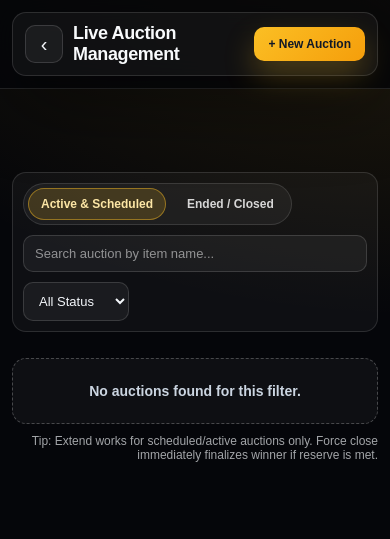
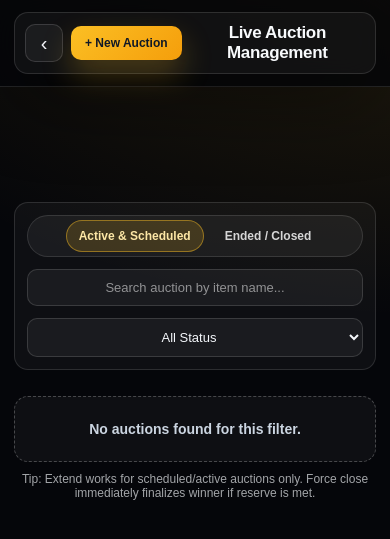
Before and after one commit to jntagulinao-netizen/AndreaMysteryShop, a PHP site: page /AndreaMysteryShop/admin_live_auctions.php in a window 390 px wide. Shown: the top 539 px of the page. Run offline with PHP 8.4, Linux system fonts and the light colour scheme; the visitor is signed in with stand-in values (Sample User, id 1); data that the repository does not hold is empty.

Commit message:
updates admin live auction

```diff
--- a/admin_live_auctions.php
+++ b/admin_live_auctions.php
@@ -65,7 +65,7 @@ if ($role !== 'admin') {
     .page {
       position: relative;
       z-index: 1;
-      width: min(1320px, calc(100% - 40px));
+      width: calc(100% - 40px);
       margin: 0 auto;
       padding: 96px 0 28px;
     }
@@ -83,7 +83,7 @@ if ($role !== 'admin') {
     }
 
     .topbar-inner {
-      width: min(1320px, calc(100% - 40px));
+      width: calc(100% - 40px);
       margin: 0 auto;
       display: flex;
       gap: 10px;
@@ -194,6 +194,11 @@ if ($role !== 'admin') {
 
     .search::placeholder {
       color: rgba(255,255,255,0.52);
+    }
+
+    .status-filter option {
+      color: #111;
+      background: #fff;
     }
 
     .search {
@@ -515,6 +520,10 @@ if ($role !== 'admin') {
         width: calc(100% - 24px);
       }
 
+      .list {
+        grid-template-columns: 1fr;
+      }
+
       .card {
         grid-template-columns: 1fr;
       }
@@ -537,6 +546,90 @@ if ($role !== 'admin') {
 
       .title {
         font-size: 18px;
+      }
+    }
+
+    @media (max-width: 768px) {
+      .page,
+      .topbar-inner {
+        width: calc(100% - 28px);
+      }
+
+      .page {
+        padding-top: 126px;
+      }
+
+      .topbar-inner {
+        flex-wrap: wrap;
+        justify-content: center;
+        gap: 8px;
+        padding: 10px;
+      }
+
+      .back-btn {
+        order: 1;
+        margin-right: auto;
+      }
+
+      .new-btn {
+        order: 1;
+        margin-left: auto;
+      }
+
+      .title {
+        order: 2;
+        width: 100%;
+        text-align: center;
+        font-size: 17px;
+      }
+
+      .toolbar {
+        justify-content: center;
+        align-items: center;
+        padding: 12px;
+        gap: 12px;
+      }
+
+      .view-tabs {
+        width: 100%;
+        justify-content: center;
+        flex-wrap: wrap;
+      }
+
+      .search {
+        flex: 0 0 auto;
+        width: 100%;
+        min-width: 0;
+        text-align: center;
+      }
+
+      .status-filter {
+        width: 100%;
+        text-align: center;
+        text-align-last: center;
+      }
+
+      .note {
+        text-align: center;
+      }
+
+      .modal-overlay {
+        align-items: flex-start;
+        padding: 12px 10px;
+      }
+
+      .modal-shell {
+        width: 100%;
+        max-height: calc(100vh - 24px);
+        border-radius: 16px;
+      }
+
+      .modal-body {
+        padding: 12px;
+      }
+
+      .detail-timer {
+        font-size: 30px;
       }
     }
   </style>
```
Also changed, not shown: api/checkout-auction.php (+33 -0 lines), api/get-products.php (+27 -1 lines), api/toggle-product-archive.php (+34 -0 lines), api/update-product-admin.php (+102 -0 lines).
